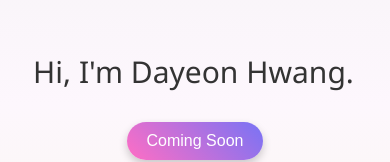
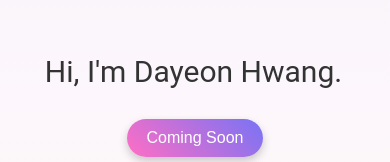
Before and after one commit to dayeonhwang1/dayeonhwang.github.io, a React (Create React App) app: page / in a window 390 px wide. Shown: the part 317-479 px from the top of the page. Built offline with nearby package versions, Linux system fonts and the light colour scheme.

Commit message:
update font

```diff
--- a/src/App.css
+++ b/src/App.css
@@ -1,12 +1,12 @@
 /* Global styling */
 #root {
-  font-family: 'Segoe UI', Tahoma, Geneva, Verdana, sans-serif; /* Default font family */
+  font-family: 'Roboto', Tahoma, Geneva, Verdana, sans-serif; /* Default font family */
 }
 
 body {
   overflow: hidden; /* Prevents horizontal scrolling */
   background: linear-gradient(to bottom, #f0f0f0, #fdf7fd, #f5f5dc); /* Subtle gradient background */
-  font-family: 'Segoe UI', Tahoma, Geneva, Verdana, sans-serif; /* Default font family */
+  font-family: 'Roboto', Tahoma, Geneva, Verdana, sans-serif; /* Default font family */
 }
 
 /* Title styling */
--- a/src/components/Header.css
+++ b/src/components/Header.css
@@ -1,5 +1,5 @@
 body {
-    font-family: 'Segoe UI', Tahoma, Geneva, Verdana, sans-serif; /* Default font family */
+    font-family: 'Roboto', Tahoma, Geneva, Verdana, sans-serif; /* Default font family */
 }
 
 .header {
--- a/src/components/Intro.css
+++ b/src/components/Intro.css
@@ -1,5 +1,5 @@
 body {
-    font-family: 'Segoe UI', Tahoma, Geneva, Verdana, sans-serif; /* Default font family */
+    font-family: 'Roboto', Tahoma, Geneva, Verdana, sans-serif; /* Default font family */
 }
 
 .title {
@@ -28,7 +28,7 @@ body {
       white-space: nowrap; /* Allow text to wrap */
       border-right: 0.1em solid pink; /* Creates a cursor effect */
       animation: typing 1.5s steps(19, end), blink-caret 0.75s step-end infinite; /* Adjust steps value */
-      font-family: 'Segoe UI', Tahoma, Geneva, Verdana, sans-serif; /* Default font family */
+      font-family: 'Roboto', Tahoma, Geneva, Verdana, sans-serif; /* Default font family */
     }
   }
 
--- a/src/components/Main.css
+++ b/src/components/Main.css
@@ -1,7 +1,7 @@
 body, html {
     height: 100%;
     margin: 0;
-    font-family: 'Segoe UI', Tahoma, Geneva, Verdana, sans-serif; /* Default font family */
+    font-family: 'Roboto', Tahoma, Geneva, Verdana, sans-serif; /* Default font family */
 }
 
 #root {
@@ -33,6 +33,6 @@ body, html {
   /* Responsive styling */
 @media (max-width: 600px) {
     .main-title, .main-subtitle {
-        font-family: 'Segoe UI', Tahoma, Geneva, Verdana, sans-serif; /* Default font family */
+        font-family: 'Roboto', Tahoma, Geneva, Verdana, sans-serif; /* Default font family */
     }
   }
```
